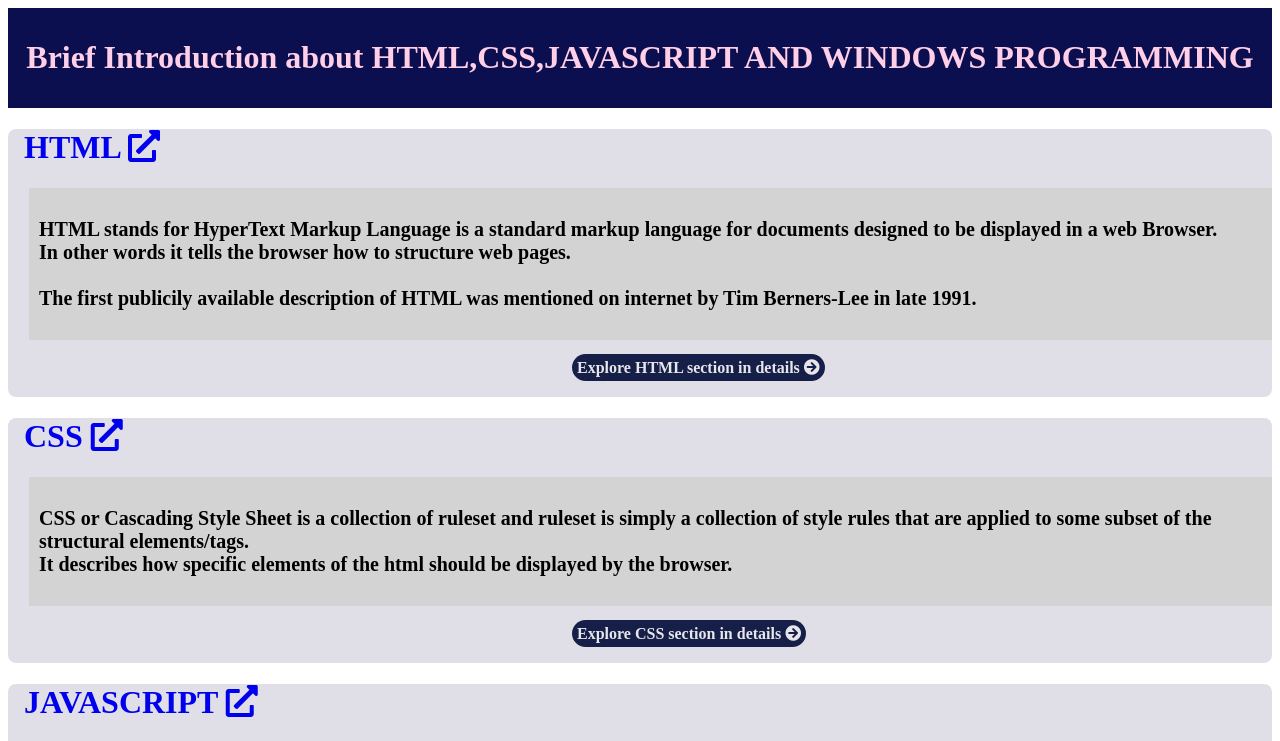
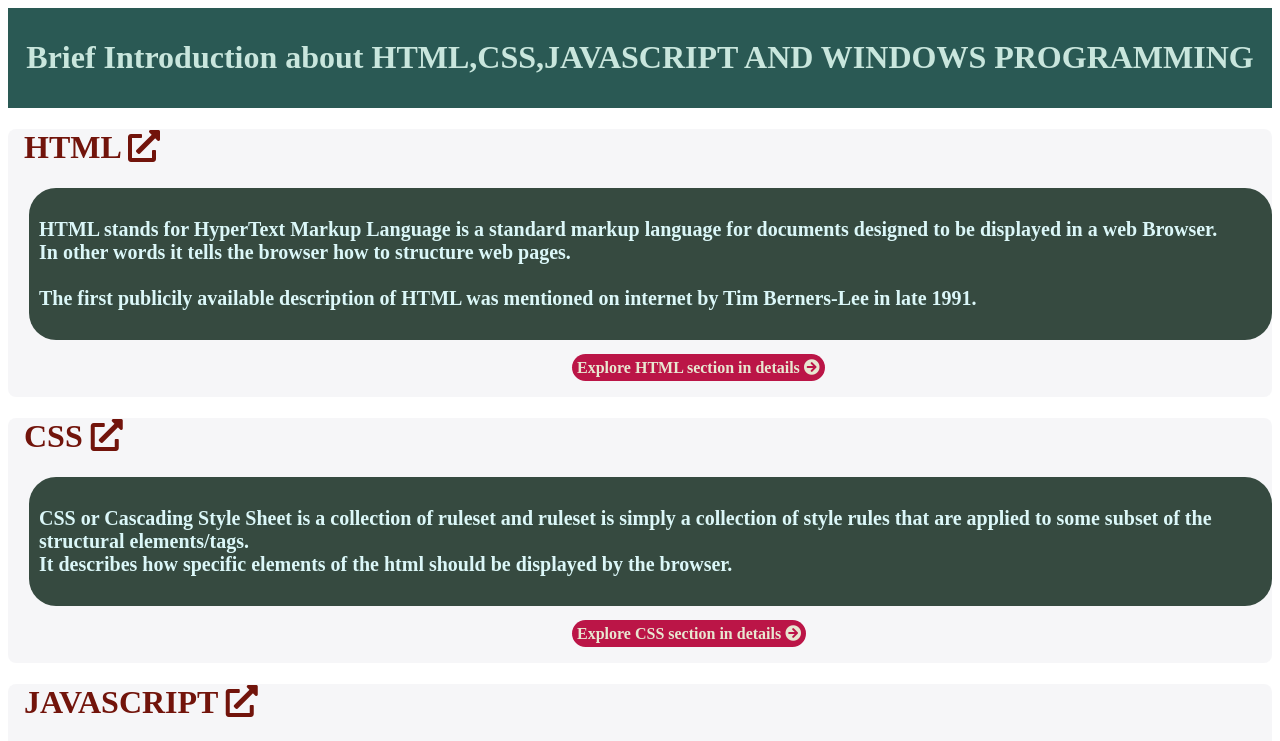
Before and after one commit to sumitverma007/MCA613, a plain HTML site: page index.html in a window 1280 px wide. Shown: the top 741 px of the page. Drawn offline with Linux system fonts and the light colour scheme; a web font is replaced by a local one.

Commit message:
Style changes

```diff
--- a/includes/indexstyle.css
+++ b/includes/indexstyle.css
@@ -5,48 +5,50 @@ body{
 .container{
 
         text-align:center;
-        background-color: #0c0f4f;
+        background-color:#2a5954;
         padding:10px 10px 10px 10px;
-        color:#ffcee7;
+        color:#c9e6dd;
         font-weight: bold;
 
 }
+
 .htmlhead{
      /* margin-left:10px; */
      /* padding:auto; */
-     color:#61457b;
+     /* color:#61457b; */
      font-weight:bold;
-     background-color: #e0dfe7;
+     background-color:#ececef73;
      padding-bottom: 20px;
      padding-left: 6px;
      border-radius: 8px;
 
 }
-.htmlheadl{
+a.htmlheadl{
     text-decoration: none;
-    /* padding:14px 25px ; */
-    /* padding-left: 10px; */
+    color:#72140b;
+
 
 }
 .htmlheadl :hover{
    /* background-color: red; */
-   color:red;
+   color:darkgreen;
 }
 .htmldesc{
      margin-left:15px;
      /* margin-top:15px; */
-     color:black;
+     color:#dbf7f8;
      margin-bottom: 19px;
      padding:10px;
-     background-color: lightgray;
+     background-color:  #364a40;
      font-size:20px;
+     border-radius: 27px;
 }
 a.explore{
     margin-left: 558px;
      padding:5px;
-     background-color:rgb(22,31,72);
-     /* color:red; */
-     color:#e7e6eb;
+     background-color:rgb(187 21 71);
+
+     color:#e8e7d1;
      text-decoration: none;
      border-radius:18px;
 
```
Also changed, not shown: htmltut.html (+4 -4 lines).
